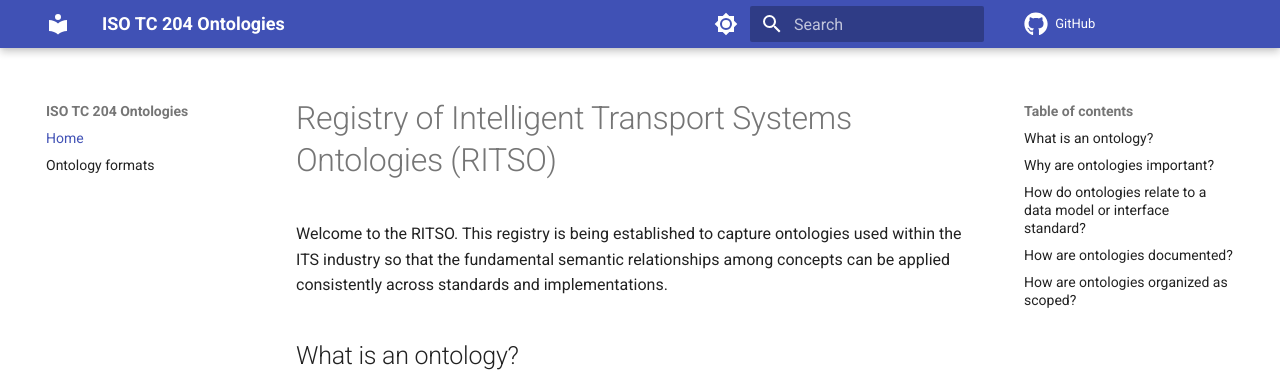
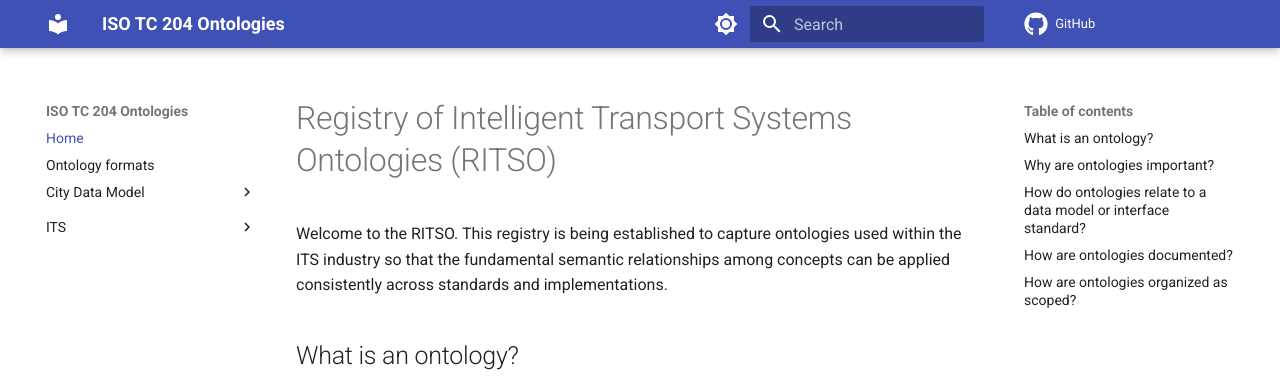
Before and after one commit to k-vaughn/ontologies, an MkDocs documentation site: the page built from docs/index.md, in a window 1280 px wide. Shown: the top 376 px of the page. Built offline with MkDocs 1.6.1 and Material for MkDocs 9.7.7, drawn with Linux system fonts in a browser that asks for light colours; comment, search, counter and statistics services are not loaded; the version menu is left out.

Commit message:
Adds navigation links
Adds navigation links to external documentation for the City Data Model (Part 3) and ITS Traffic Regulations.

```diff
--- a/mkdocs.yml
+++ b/mkdocs.yml
@@ -5,6 +5,10 @@ repo_url: https://github.com/k-vaughn/ontologies
 nav:
   - Home: index.md
   - Ontology formats: ontology_formats.md
+  - City Data Model:
+      - Part 3: https://k-vaughn.github.io/ontology-cdm-p3/
+  - ITS:
+      - Traffic Regulations: https://k-vaughn.github.io/ontology-its-regulation/
 site_url: https://github.com/k-vaughn/ontologies
 copyright: <p xmlns:cc="http://creativecommons.org/ns#" xmlns:dct="http://purl.org/dc/terms/"> <a href="https://creativecommons.org/licenses/by/4.0/?ref=chooser-v1" target="_blank" rel="license noopener noreferrer" style="display:inline-block;">CC BY 4.0<img style="height:22px!important;margin-left:3px;vertical-align:text-bottom;" src="https://mirrors.creativecommons.org/presskit/icons/cc.svg?ref=chooser-v1" alt=""><img style="height:22px!important;margin-left:3px;vertical-align:text-bottom;" src="https://mirrors.creativecommons.org/presskit/icons/by.svg?ref=chooser-v1" alt=""></a></p>
 theme:
```
